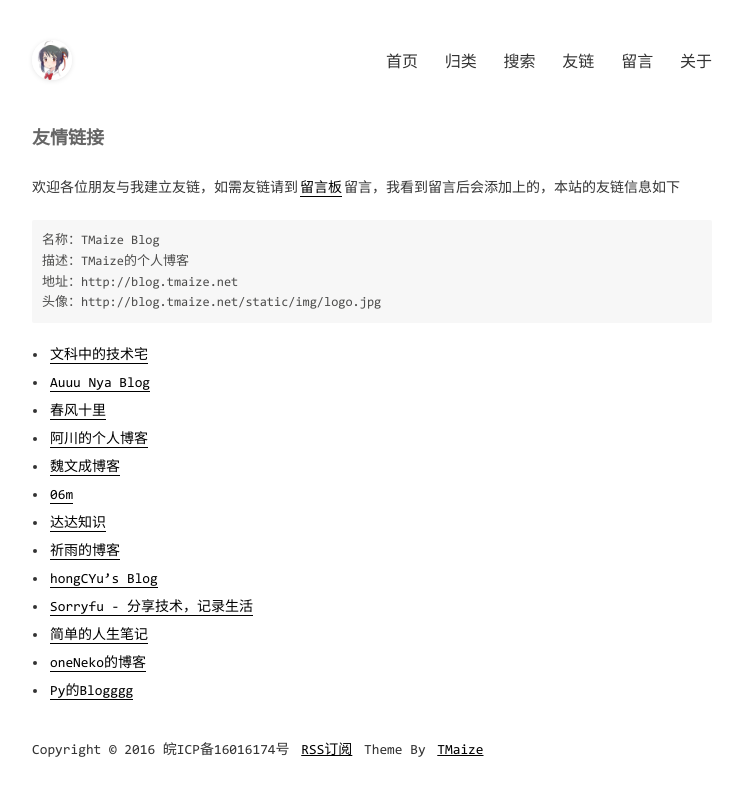
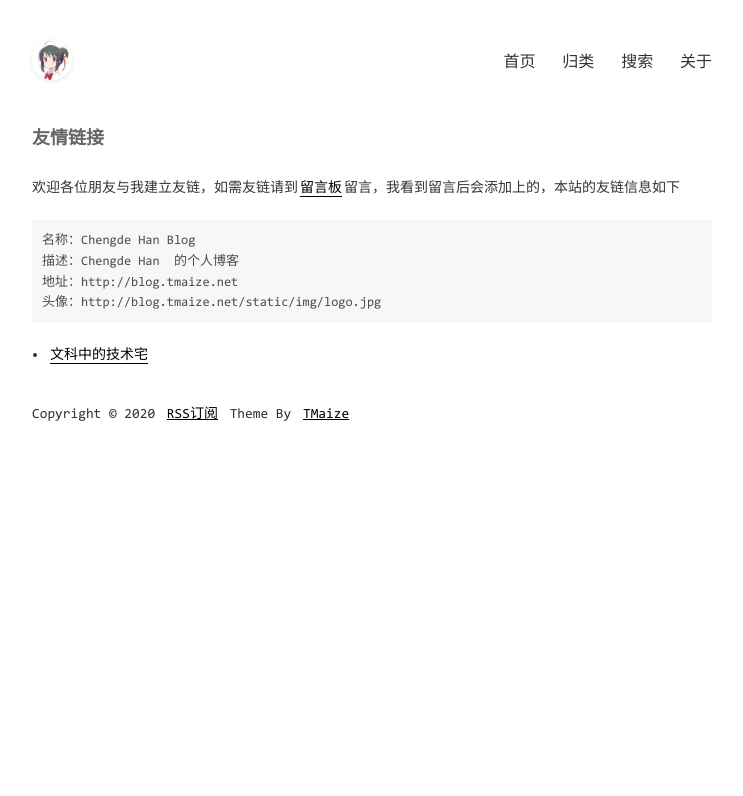
Before and after one commit to ChengdeHan/ChengdeHan.github.io, a Jekyll site: the page built from pages/links.md, in a window 1280 px wide. Shown: the top 796 px of the page, without its empty margins (268-1011 px from the left). Built offline with Jekyll 4.4.1, drawn with Linux system fonts in a browser that asks for light colours; comment, search, counter and statistics services are not loaded.

Commit message:
Update _config.yml

```diff
--- a/_config.yml
+++ b/_config.yml
@@ -1,11 +1,11 @@
 encoding: utf-8
 
 # SEO相关信息
-title: TMaize Blog
-description: TMaize的个人博客
-keywords: TMaize,Blog,Java,Html,JavaScript
-author: TMaize
-footerText: 'Copyright © 2016 皖ICP备16016174号'
+title: Chengde Han Blog
+description: Chengde Han  的个人博客
+keywords: Chengde Han ,Blog,Java,Html,JavaScript
+author: Chengde Han
+footerText: 'Copyright © 2020'
 
 # 这些不要动
 permalink: /posts/:year/:month/:day/:title.html
@@ -30,15 +30,15 @@ menu:
     url: /pages/categories.html
   - title: 搜索
     url: /pages/search.html
-  - title: 友链
-    url: /pages/links.html
-  - title: 留言
-    url: /pages/chat.html
+  #- title: 友链
+   # url: /pages/links.html
+  # - title: 留言
+  #  url: /pages/chat.html
   - title: 关于
     url: /pages/about.html
 
 # 点击页面文字冒出特效,不需要请设置为false
-extClickEffect: true
+extClickEffect: false
 
 # Google Adsense,不需要请设置为false
 # _includes/ext-adsense.html 里面修改为自己的配置
@@ -46,39 +46,17 @@ extAdsense: false
 
 # 腾讯MTA移动分析,不需要请设置为false
 # _includes/ext-adsense.html 里面修改为自己的配置
-extMTA: true
+extMTA: false
 
 # 百度收录自动推送,不需要请设置为false
 extBaidu: true
 
 # 数学公式支持，比较影响加载速度,不需要请设置为false
-extMath: false
+extMath: true
 
 # 友情链接
 links:
   - title: 文科中的技术宅
     url: https://www.townwang.com
-  - title: Auuu Nya Blog
-    url: http://mu1er.cn
-  - title: 春风十里
-    url: https://www.geek-era.com
-  - title: 阿川的个人博客
-    url: https://achuan.io
-  - title: 魏文成博客
-    url: https://www.wwc.ren
-  - title: 06m
-    url: https://www.06m.me
-  - title: 达达知识
-    url: https://www.dadapush.com/
-  - title: 祈雨的博客
-    url: https://wakzz.cn/
-  - title: hongCYu’s Blog
-    url: https://hongcyu.cn/
-  - title: Sorryfu - 分享技术，记录生活
-    url: https://sorryfu.top/
-  - title: 简单的人生笔记
-    url: https://yoyling.com/
-  - title: oneNeko的博客
-    url: https://blog.oneneko.com/
-  - title: Py的Blogggg
-    url: https://lzhbhlrpython.github.io/
+  #- title: Auuu Nya Blog
+   # url: http://mu1er.cn
```
